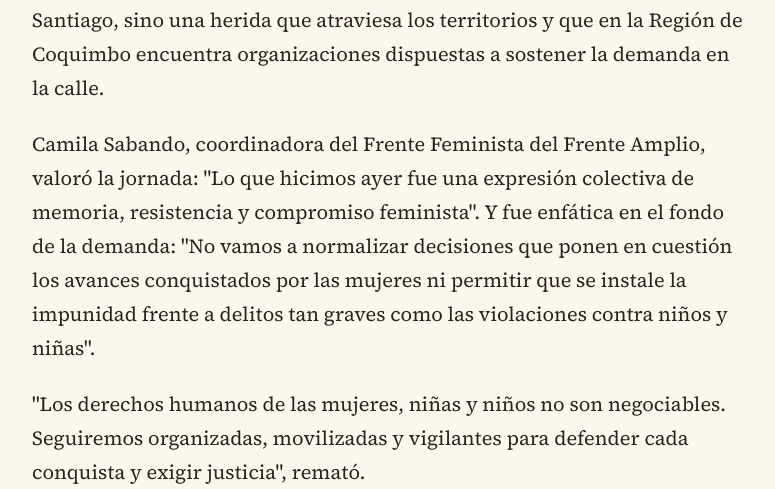
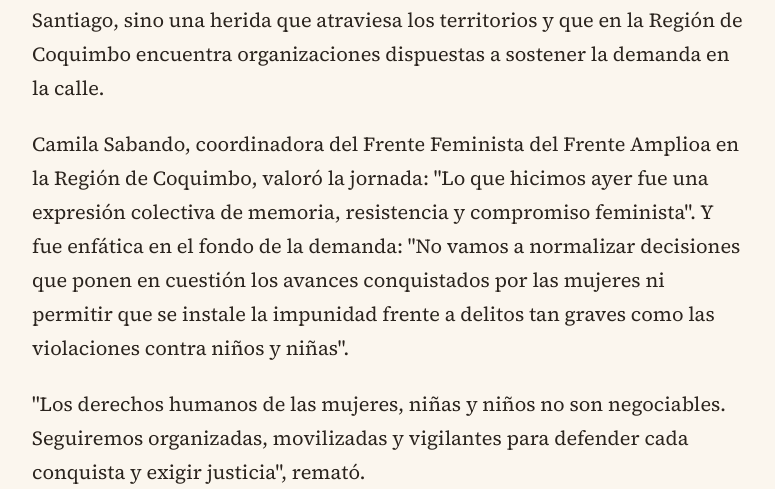
Before and after one commit to CirculoNorte/circulonorte, an Eleventy site: page src/territorio/del-elqui-a-la-moneda-el-feminismo-vuelve-a-la-calle-contra-la-impunidad.md in a window 1280 px wide. Shown: the part 1850-2339 px from the top of the page, without its empty margins (252-1027 px from the left). Built offline with nearby package versions, Linux system fonts and the light colour scheme; Eleventy itself is replaced by a stand-in of ours; files that its build step writes are made by us from their sources.

Commit message:
Edición en Nota o reportaje: del-elqui-a-la-moneda-el-feminismo-vuelve-a-la-calle-contra-la-impunidad

```diff
--- a/src/territorio/del-elqui-a-la-moneda-el-feminismo-vuelve-a-la-calle-contra-la-impunidad.md
+++ b/src/territorio/del-elqui-a-la-moneda-el-feminismo-vuelve-a-la-calle-contra-la-impunidad.md
@@ -23,7 +23,7 @@ En la capital regional, diversas organizaciones feministas respondieron a la con
 
 La presencia serenense no es un dato menor. Confirma que la indignación por las rebajas de penas no es un asunto que se resuelva en los pasillos de Santiago, sino una herida que atraviesa los territorios y que en la Región de Coquimbo encuentra organizaciones dispuestas a sostener la demanda en la calle.
 
-Camila Sabando, coordinadora del Frente Feminista del Frente Amplio, valoró la jornada: "Lo que hicimos ayer fue una expresión colectiva de memoria, resistencia y compromiso feminista". Y fue enfática en el fondo de la demanda: "No vamos a normalizar decisiones que ponen en cuestión los avances conquistados por las mujeres ni permitir que se instale la impunidad frente a delitos tan graves como las violaciones contra niños y niñas".
+Camila Sabando, coordinadora del Frente Feminista del Frente Amplioa en la Región de Coquimbo, valoró la jornada: "Lo que hicimos ayer fue una expresión colectiva de memoria, resistencia y compromiso feminista". Y fue enfática en el fondo de la demanda: "No vamos a normalizar decisiones que ponen en cuestión los avances conquistados por las mujeres ni permitir que se instale la impunidad frente a delitos tan graves como las violaciones contra niños y niñas".
 
 "Los derechos humanos de las mujeres, niñas y niños no son negociables. Seguiremos organizadas, movilizadas y vigilantes para defender cada conquista y exigir justicia", remató.
 
```
